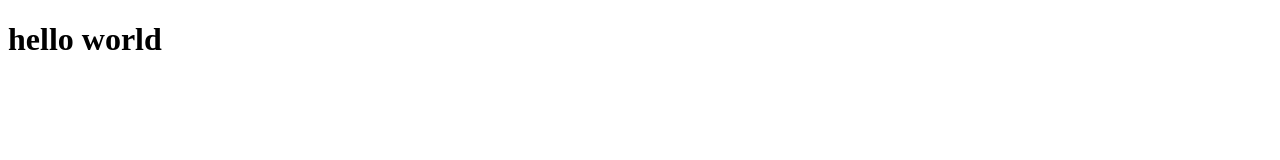
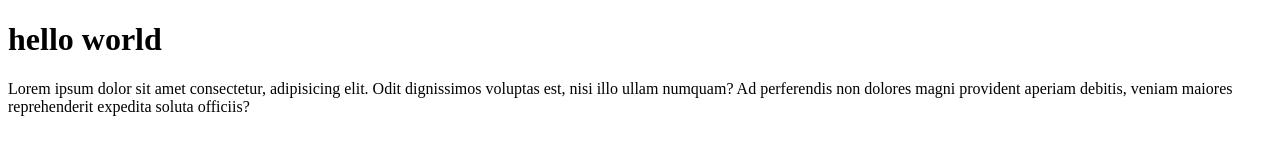
Before and after one commit to Haikalimanf/mencoba-remote-github, a plain HTML site: page index.html in a window 1280 px wide. Drawn offline with Linux system fonts and the light colour scheme.

Commit message:
Menambahkan paragraf

```diff
--- a/index.html
+++ b/index.html
@@ -8,5 +8,6 @@
   </head>
   <body>
     <h1>hello world</h1>
+    <p>Lorem ipsum dolor sit amet consectetur, adipisicing elit. Odit dignissimos voluptas est, nisi illo ullam numquam? Ad perferendis non dolores magni provident aperiam debitis, veniam maiores reprehenderit expedita soluta officiis?</p>
   </body>
 </html>
```
